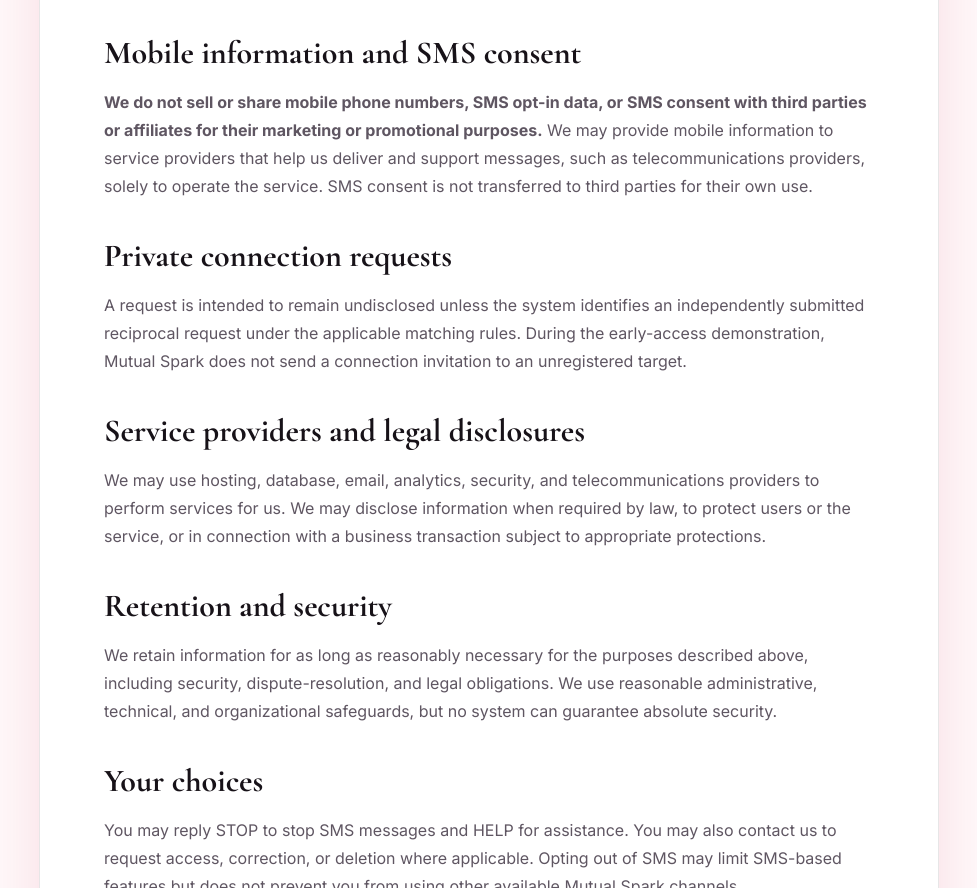
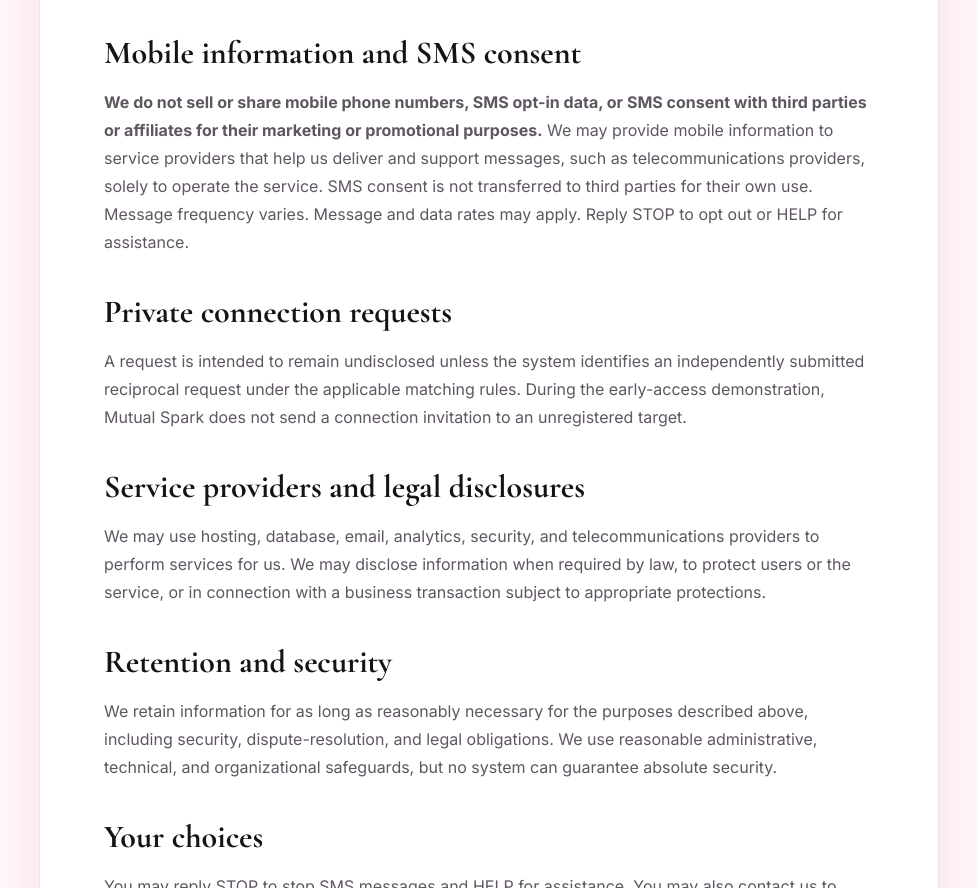
Before and after one commit to distractfree/mutual-spark, a plain HTML site: page privacy/index.html in a window 1280 px wide. Shown: the part 820-1708 px from the top of the page, without its empty margins (151-1128 px from the left). Drawn offline with nearby package versions, Linux system fonts and the light colour scheme.

Commit message:
Add SMS disclosures to privacy policy

```diff
--- a/privacy/index.html
+++ b/privacy/index.html
@@ -14,7 +14,7 @@
       <p>Mutual Spark is operated by FMF Consulting LLC (“Mutual Spark,” “we,” “us,” or “our”). This policy explains how we collect, use, and protect information when you use our website, applications, and SMS early-access experience.</p>
       <h2>Information we collect</h2><p>We may collect account and contact information, including your name, email address, verified mobile number, authentication information, connection-request details, campaign source, and messages or commands you send to our SMS number. We also collect limited technical and usage information needed to operate, secure, and improve the service.</p>
       <h2>How we use information</h2><p>We use information to register and authenticate users, process private connection requests, determine whether independently submitted requests match, deliver requested service messages, prevent abuse, troubleshoot problems, comply with law, and improve Mutual Spark.</p>
-      <h2>Mobile information and SMS consent</h2><p><strong>We do not sell or share mobile phone numbers, SMS opt-in data, or SMS consent with third parties or affiliates for their marketing or promotional purposes.</strong> We may provide mobile information to service providers that help us deliver and support messages, such as telecommunications providers, solely to operate the service. SMS consent is not transferred to third parties for their own use.</p>
+      <h2>Mobile information and SMS consent</h2><p><strong>We do not sell or share mobile phone numbers, SMS opt-in data, or SMS consent with third parties or affiliates for their marketing or promotional purposes.</strong> We may provide mobile information to service providers that help us deliver and support messages, such as telecommunications providers, solely to operate the service. SMS consent is not transferred to third parties for their own use. Message frequency varies. Message and data rates may apply. Reply STOP to opt out or HELP for assistance.</p>
       <h2>Private connection requests</h2><p>A request is intended to remain undisclosed unless the system identifies an independently submitted reciprocal request under the applicable matching rules. During the early-access demonstration, Mutual Spark does not send a connection invitation to an unregistered target.</p>
       <h2>Service providers and legal disclosures</h2><p>We may use hosting, database, email, analytics, security, and telecommunications providers to perform services for us. We may disclose information when required by law, to protect users or the service, or in connection with a business transaction subject to appropriate protections.</p>
       <h2>Retention and security</h2><p>We retain information for as long as reasonably necessary for the purposes described above, including security, dispute-resolution, and legal obligations. We use reasonable administrative, technical, and organizational safeguards, but no system can guarantee absolute security.</p>
```
